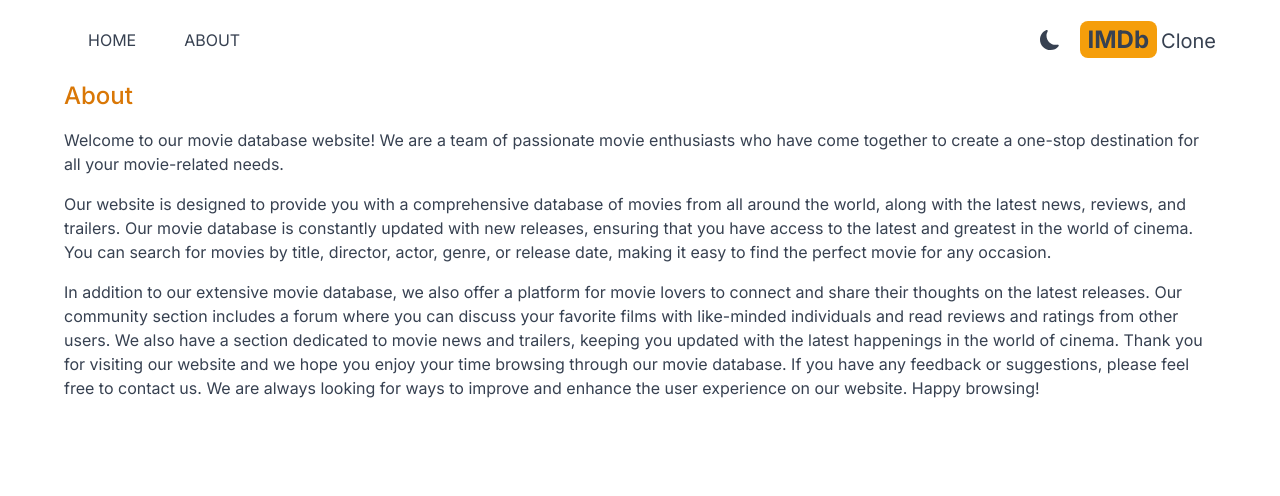
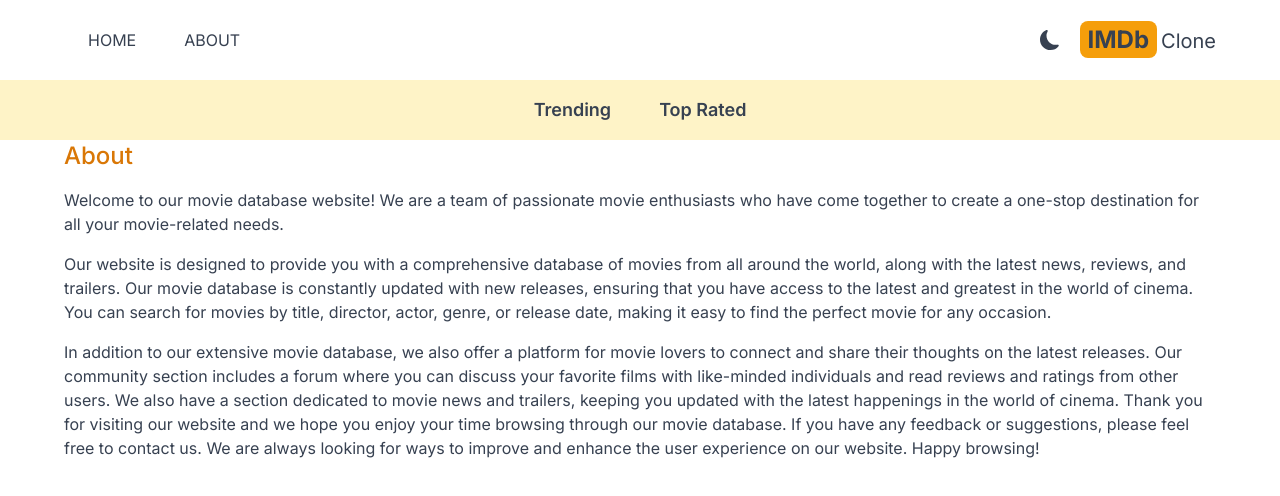
Before and after one commit to surbhirajpal/IMDb-clone, a Next.js app: page /about in a window 1280 px wide. Shown: the top 496 px of the page. Built offline with nearby package versions, Linux system fonts and the light colour scheme.

Commit message:
add navbar and api integration

```diff
--- a/package.json
+++ b/package.json
@@ -17,6 +17,7 @@
     "eslint-config-next": "13.4.4",
     "next": "13.4.4",
     "next-themes": "^0.2.1",
+    "node-fetch": "^2.6.11",
     "postcss": "8.4.23",
     "react": "18.2.0",
     "react-dom": "18.2.0",
--- /dev/null
+++ b/src/app/components/Navbar.tsx
@@ -0,0 +1,13 @@
+import NavbarItem from './NavbarItem';
+
+const Navbar = () => {
+    return (
+        <section className='flex justify-center dark:bg-gray-600 bg-amber-100 lg:text-lg p-4' >
+            <NavbarItem title='Trending' param='fetchTrending' />
+            <NavbarItem title='Top Rated' param='fetchTopRated' />
+
+        </section>
+    );
+};
+
+export default Navbar;
--- /dev/null
+++ b/src/app/components/NavbarItem.tsx
@@ -0,0 +1,30 @@
+'use client';
+
+import Link from 'next/link';
+import { useSearchParams } from 'next/navigation';
+
+const NavbarItem = ({
+    title,
+    param,
+}: {
+    title: string,
+    param: string,
+}) => {
+    const searchParams = useSearchParams();
+    const genre = searchParams.get('genre');
+
+    return (
+        <div>
+            <Link
+                className={`m-4 hover:text-amber-600 font-semibold p-2
+                ${genre === param && 'underline underline-offset-8 decoration-4 decoration-amber-500 rounded-lg'}
+                `}
+                href={`/?genre=${param}`}
+            >
+                {title}
+            </Link>
+        </div>
+    );
+};
+
+export default NavbarItem;
--- /dev/null
+++ b/src/app/getData.tsx
@@ -0,0 +1,22 @@
+const fetch = require('node-fetch');
+
+export async function getTrendingData(genre: string) {
+    const options = {
+        method: 'GET',
+        headers: {
+            accept: 'application/json',
+            Authorization: 'Bearer eyJhbGciOiJIUzI1NiJ9.eyJhdWQiOiI3NTZhMjZmNDIzZmQ1YmFiMjNjMjJjZmI3YjgwNWYwYiIsInN1YiI6IjY0OGFlMTc1NDJiZjAxMDBhZTJmYzQzMyIsInNjb3BlcyI6WyJhcGlfcmVhZCJdLCJ2ZXJzaW9uIjoxfQ.EIIPfg5czfmQJiwV4C5apQEo9wWD5DObH02UBAXU530'
+        }
+    };
+
+    let data;
+
+    await fetch(`https://api.themoviedb.org/3/${genre === 'fetchTopRated' ? 'movie/top_rated': 'trending/movie/day'}?language=en-US`, options)
+        .then(response => response.json())
+        .then(response => {
+            data = response;
+        })
+        .catch(err => console.error(err));
+
+    return data;
+}
--- a/src/app/layout.tsx
+++ b/src/app/layout.tsx
@@ -2,6 +2,8 @@
 import { Inter } from 'next/font/google';
 
 import Header from './components/Header';
+import Navbar from './components/Navbar';
+
 import Provider from './Provider';
 
 const inter = Inter({ subsets: ['latin'] })
@@ -22,8 +24,11 @@
         <Provider>
           {/* Header */}
           <Header />
+
           {/* Navbar */}
+          <Navbar/>
           {/* Searchbox */}
+
           {children}
         </Provider>
       </body>
--- a/src/app/page.tsx
+++ b/src/app/page.tsx
@@ -1,6 +1,15 @@
-import Image from 'next/image'
+'use client';
 
-export default function Home() {
+import { getTrendingData } from './getData';
+
+export default async function Home({ searchParams }: {
+  searchParams: object,
+}) {
+  const genre = searchParams.genre || 'fetchTrending';
+
+  const data = await getTrendingData(genre);
+
+  console.log('getTrendingData', data)
   return (
     <main>
       <p className='text-red-900'>{'Hello'}</p>
```
Also changed, not shown: 1 other file (tests, documents, lock files or other folders).
